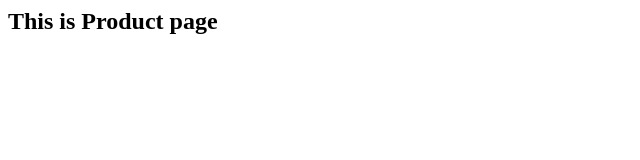
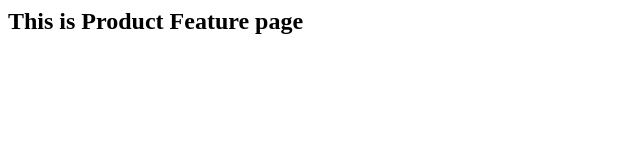
Before and after one commit to nanirama/myp11, a plain HTML site: page product.html in a window 1280 px wide. Shown: the whole page, without its empty margins (0-640 px from the left). Drawn offline with Linux system fonts and the light colour scheme.

Commit message:
Product page updated

```diff
--- a/product.html
+++ b/product.html
@@ -1,3 +1,3 @@
 <body>
-    <h2>This is Product page</h2>
+    <h2>This is Product Feature page</h2>
 </body>
```
